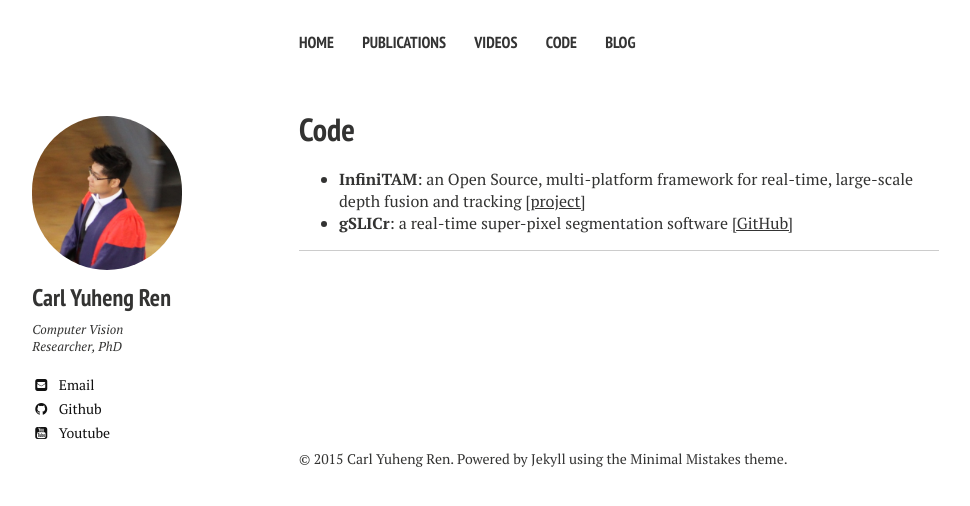
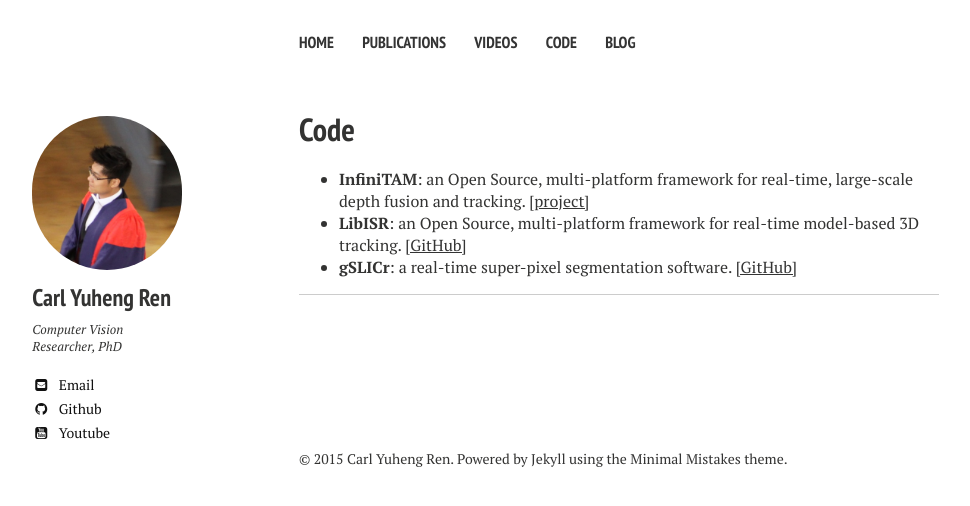
Before and after one commit to eileenhan1004/eileenhan1004.github.io, a Jekyll site: the page built from code.md, in a window 1280 px wide. Shown: the top 506 px of the page, without its empty margins (21-991 px from the left). Built offline with Jekyll 4.4.1, drawn with Linux system fonts in a browser that asks for light colours; nearby versions of some CDN libraries.

Commit message:
Update code.md

```diff
--- a/code.md
+++ b/code.md
@@ -4,5 +4,6 @@ title: Code
 ---
 
 
-- **InfiniTAM**: an Open Source, multi-platform framework for real-time, large-scale depth fusion and tracking [[project]](http://www.infinitam.org)
-- **gSLICr**: a real-time super-pixel segmentation software [[GitHub]](https://github.com/carlren/gSLICr)
+- **InfiniTAM**: an Open Source, multi-platform framework for real-time, large-scale depth fusion and tracking. [[project]](http://www.infinitam.org)
+- **LibISR**: an Open Source, multi-platform framework for real-time model-based 3D tracking. [[GitHub]](https://github.com/carlren/LibISR)
+- **gSLICr**: a real-time super-pixel segmentation software. [[GitHub]](https://github.com/carlren/gSLICr)
```
